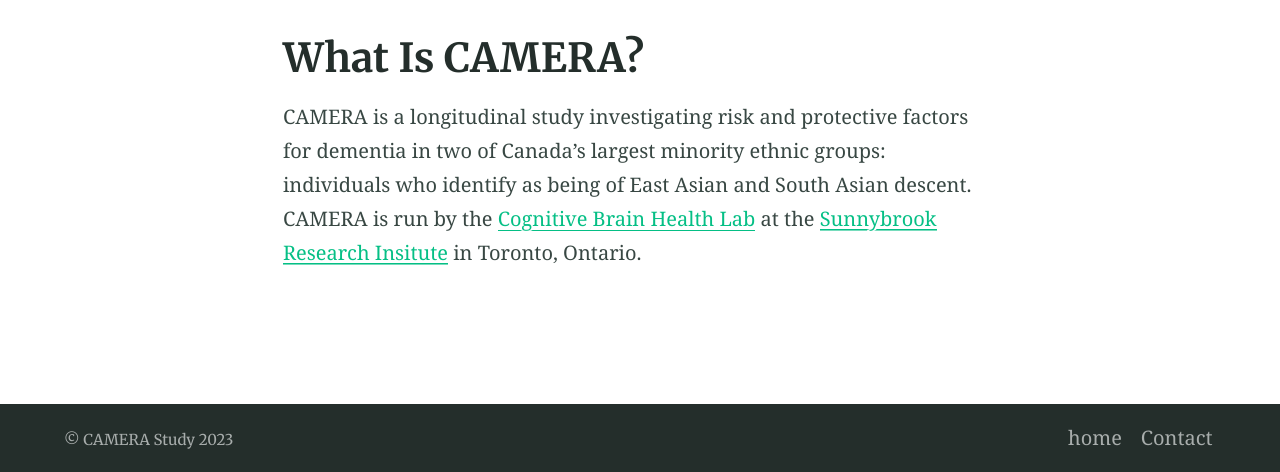
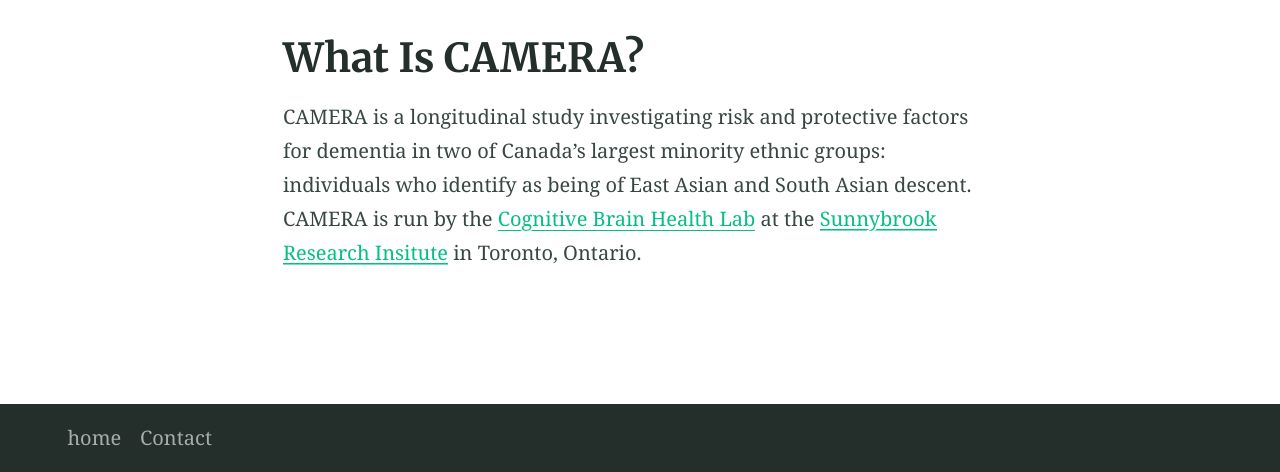
Before and after one commit to camerastudy/camerastudy.github.io, a Jekyll site: the page built from index.md, in a window 1280 px wide, cut to the strip 428-900 px from the top of the page. Built offline with Jekyll 4.4.1, drawn with Linux system fonts in a browser that asks for light colours.

Commit message:
Remove copyright from site footer

```diff
--- a/_includes/site-footer.html
+++ b/_includes/site-footer.html
@@ -1,8 +1,8 @@
 <footer class="footer">
   <div class="container">
-    <div class="copyright  typeset">
+    <!--- <div class="copyright  typeset">
       <small class="small">&copy; {{ site.title }} {{ site.time | date: '%Y' }}</small>
-    </div>
+    </div> --->
 
     {% include nav-footer.html %}
   </div>
```
